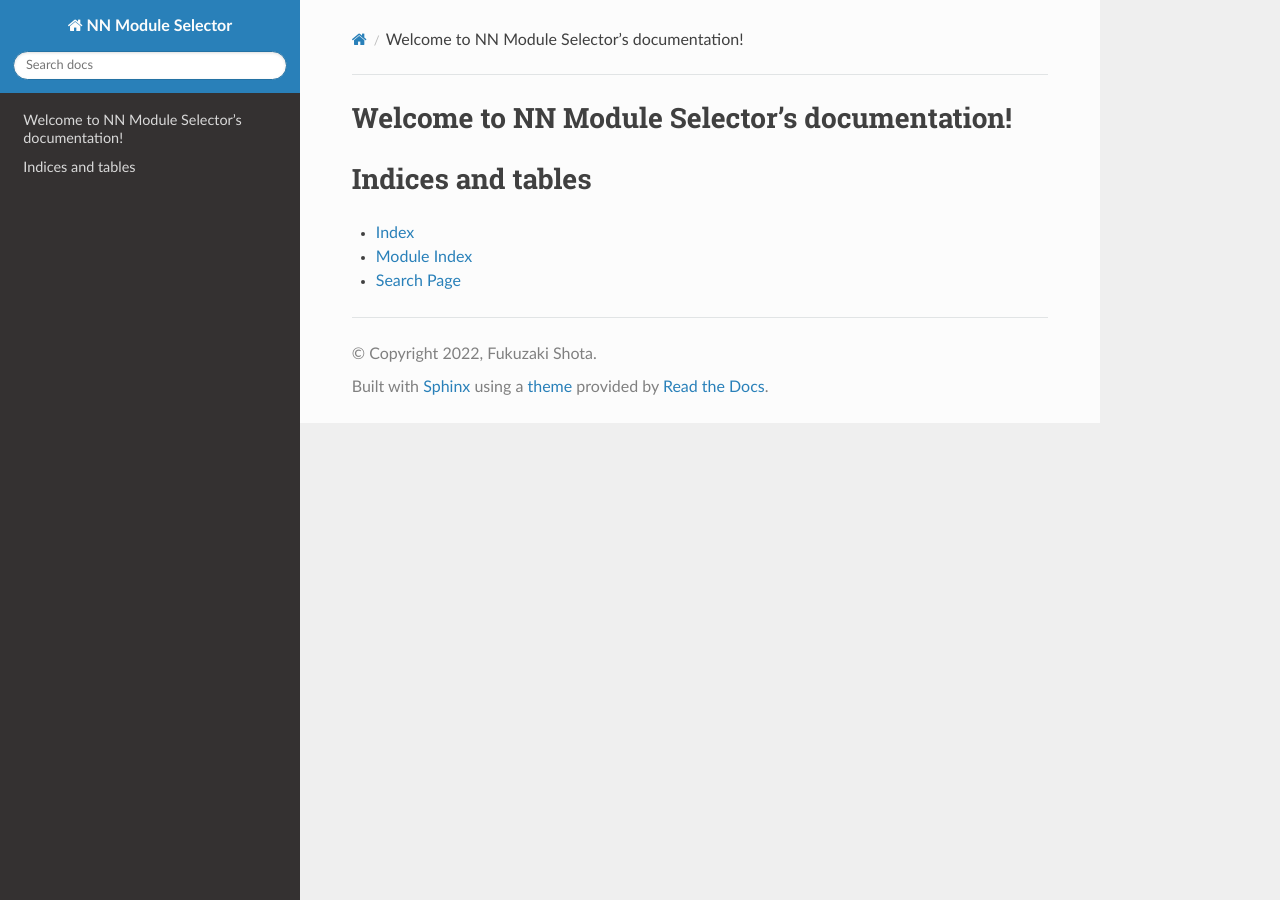
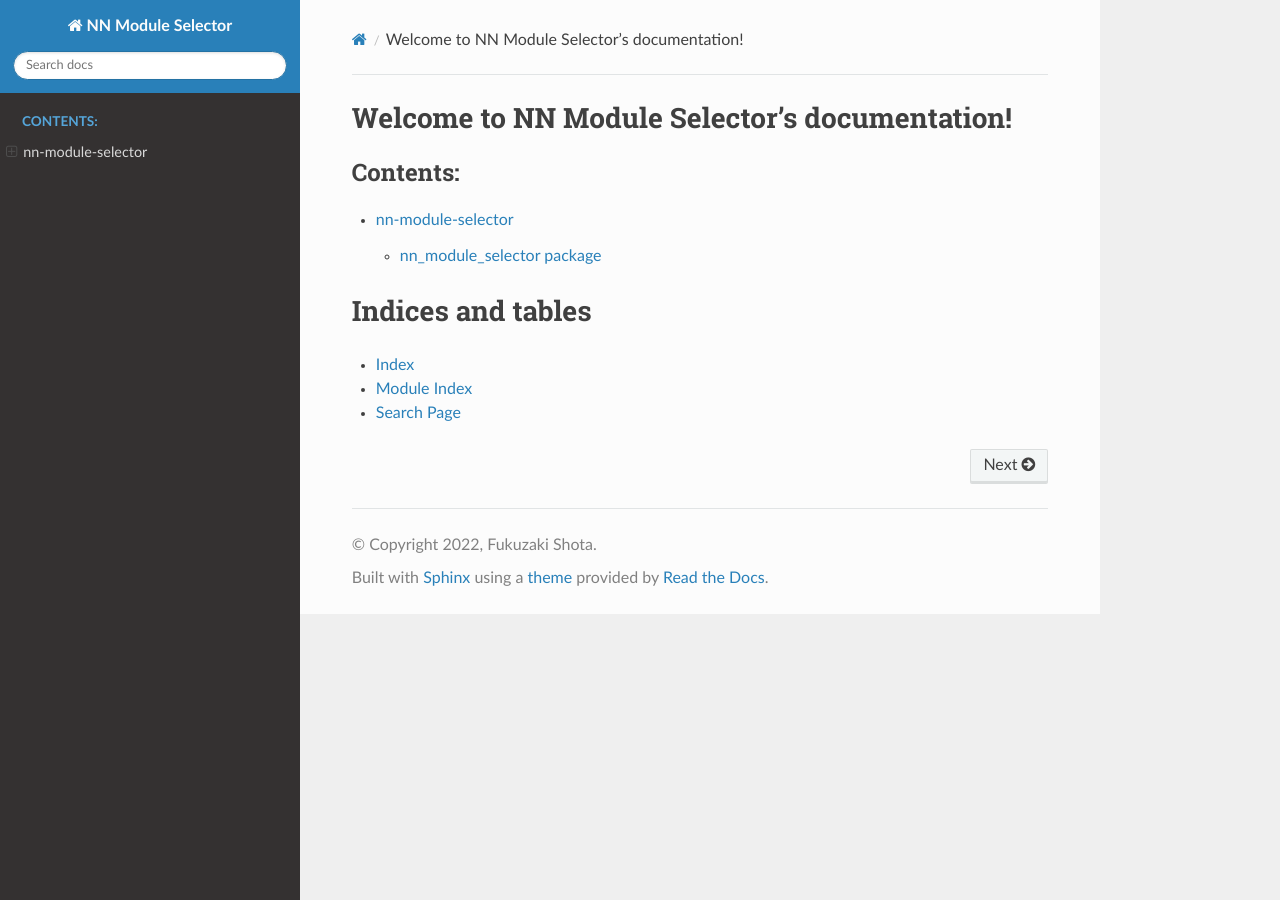
Before and after one commit to fkzk/nn-module-selector, a Sphinx documentation site: the page built from docs/source/index.rst, in a window 1280 px wide. Built offline with Sphinx 7.4.7 and the Read the Docs theme 2.0.0, drawn with Linux system fonts in a browser that asks for light colours.

```diff
--- a/docs/source/conf.py
+++ b/docs/source/conf.py
@@ -2,6 +2,10 @@
 #
 # For the full list of built-in configuration values, see the documentation:
 # https://www.sphinx-doc.org/en/master/usage/configuration.html
+
+import os
+import sys
+sys.path.insert(0, os.path.abspath('../..'))
 
 # -- Project information -----------------------------------------------------
 # https://www.sphinx-doc.org/en/master/usage/configuration.html#project-information
@@ -13,7 +17,10 @@ author = 'Fukuzaki Shota'
 # -- General configuration ---------------------------------------------------
 # https://www.sphinx-doc.org/en/master/usage/configuration.html#general-configuration
 
-extensions = []
+extensions = [
+    'sphinx.ext.autodoc',
+    'sphinx.ext.napoleon',
+]
 
 templates_path = ['_templates']
 exclude_patterns = []
--- a/docs/source/index.rst
+++ b/docs/source/index.rst
@@ -10,6 +10,7 @@ Welcome to NN Module Selector's documentation!
    :maxdepth: 2
    :caption: Contents:
 
+   modules
 
 
 Indices and tables
--- /dev/null
+++ b/docs/source/modules.rst
@@ -0,0 +1,7 @@
+nn-module-selector
+==================
+
+.. toctree::
+   :maxdepth: 4
+
+   nn_module_selector
--- /dev/null
+++ b/docs/source/nn_module_selector.context.rst
@@ -0,0 +1,7 @@
+nn\_module\_selector.context module
+===================================
+
+.. automodule:: nn_module_selector.context
+   :members:
+   :undoc-members:
+   :show-inheritance:
--- /dev/null
+++ b/docs/source/nn_module_selector.rst
@@ -0,0 +1,19 @@
+nn\_module\_selector package
+============================
+
+Submodules
+----------
+
+.. toctree::
+   :maxdepth: 4
+
+   nn_module_selector.context
+   nn_module_selector.selector
+
+Module contents
+---------------
+
+.. automodule:: nn_module_selector
+   :members:
+   :undoc-members:
+   :show-inheritance:
--- /dev/null
+++ b/docs/source/nn_module_selector.selector.rst
@@ -0,0 +1,7 @@
+nn\_module\_selector.selector module
+====================================
+
+.. automodule:: nn_module_selector.selector
+   :members:
+   :undoc-members:
+   :show-inheritance:
--- a/requirements-devel.txt
+++ b/requirements-devel.txt
@@ -1,6 +1,7 @@
 # Documentation
 sphinx
 sphinx-rtd-theme
+sphinxcontrib-napoleon
 
 # Testing
 pytest
```
Also changed, not shown: 3 other files.
